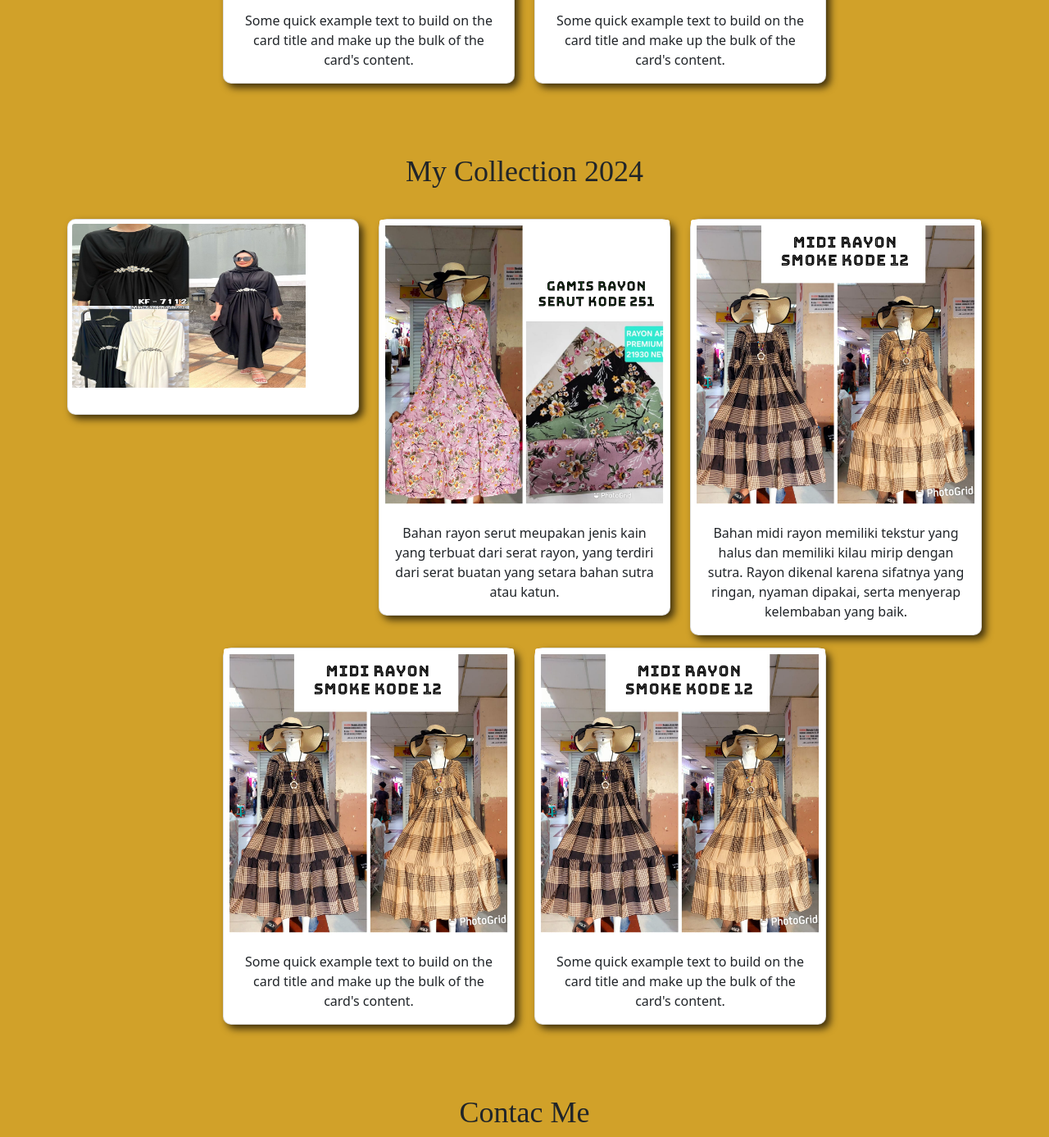
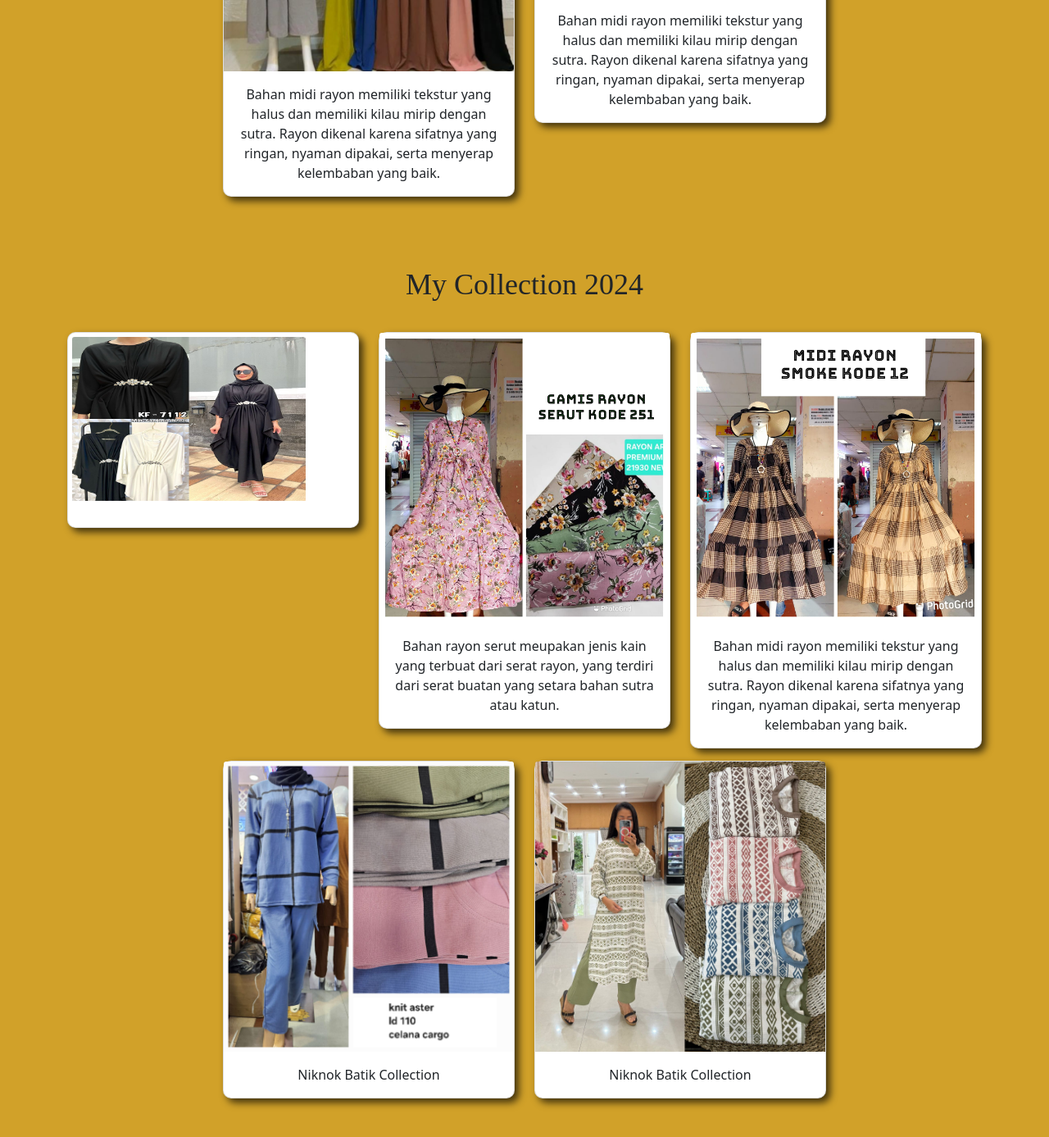
Before and after one commit to sudyyp28/usaha.io, a plain HTML site: page index.html in a window 1280 px wide. Shown: the part 1586-2973 px from the top of the page at 82% size. Drawn offline with nearby package versions, Linux system fonts and the light colour scheme; a web font is replaced by a local one.

Commit message:
tambah foto

```diff
--- a/index.html
+++ b/index.html
@@ -109,9 +109,9 @@
           </div>
           <div class="col-md-4">
             <div class="card">
-              <img src="img/projects/3.jpg" class="card-img-top" alt="projects3" />
+              <img src="img/projects/11.jpg" class="card-img-top" alt="projects3" />
               <div class="card-body">
-                <p class="card-text">Some quick example text to build on the card title and make up the bulk of the card's content.</p>
+                <p class="card-text">Bahan midi rayon memiliki tekstur yang halus dan memiliki kilau mirip dengan sutra. Rayon dikenal karena sifatnya yang ringan, nyaman dipakai, serta menyerap kelembaban yang baik.</p>
               </div>
             </div>
           </div>
@@ -119,7 +119,7 @@
             <div class="card">
               <img src="img/projects/3.jpg" class="card-img-top" alt="projects3" />
               <div class="card-body">
-                <p class="card-text">Some quick example text to build on the card title and make up the bulk of the card's content.</p>
+                <p class="card-text">Bahan midi rayon memiliki tekstur yang halus dan memiliki kilau mirip dengan sutra. Rayon dikenal karena sifatnya yang ringan, nyaman dipakai, serta menyerap kelembaban yang baik.</p>
               </div>
             </div>
           </div>
@@ -169,17 +169,17 @@
           </div>
           <div class="col-md-4">
             <div class="card">
-              <img src="img/projects/3.jpg" class="card-img-top" alt="projects3" />
+              <img src="img/projects/10.jpg" class="card-img-top" alt="projects3" />
               <div class="card-body">
-                <p class="card-text">Some quick example text to build on the card title and make up the bulk of the card's content.</p>
+                <p class="card-text">Niknok Batik Collection</p>
               </div>
             </div>
           </div>
           <div class="col-md-4">
             <div class="card">
-              <img src="img/projects/3.jpg" class="card-img-top" alt="projects3" />
+              <img src="img/projects/16.jpg" class="card-img-top" alt="projects3" />
               <div class="card-body">
-                <p class="card-text">Some quick example text to build on the card title and make up the bulk of the card's content.</p>
+                <p class="card-text">Niknok Batik Collection</p>
               </div>
             </div>
           </div>
```
Also changed, not shown: img/projects/16.jpg (renamed from img/projects/IMG-20240313-WA0002.jpg).
